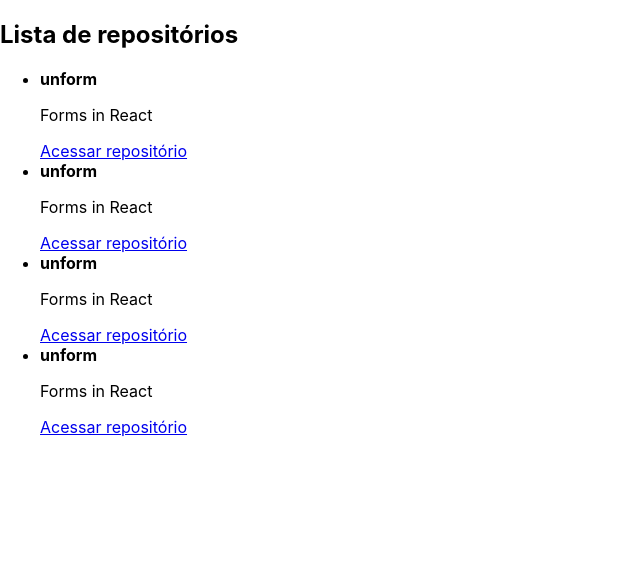
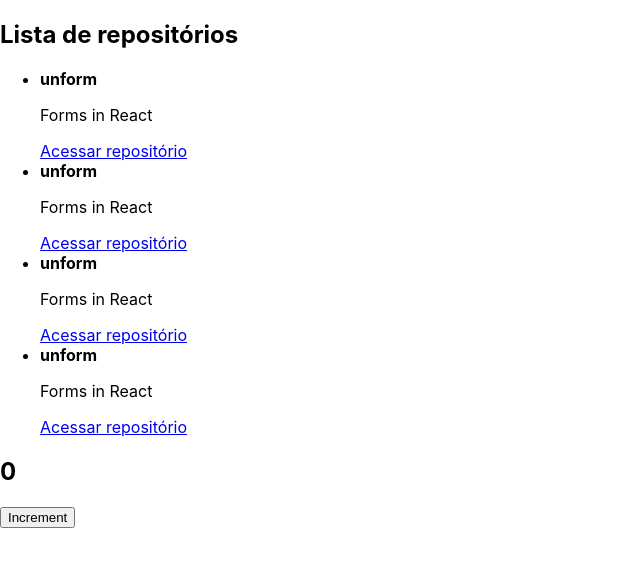
Before and after one commit to davidgoulart-dev/bootcamp-ignite-reactjs-base, a React (Create React App) app: page / in a window 1280 px wide. Shown: the top 566 px of the page, without its empty margins (0-640 px from the left). Built offline with nearby package versions, Linux system fonts and the light colour scheme.

Commit message:
Estado no React
Estudando sobre State no React

```diff
--- a/src/App.tsx
+++ b/src/App.tsx
@@ -1,12 +1,14 @@
 import React from 'react';
 
 import './App.css';
+import { Counter } from './components/Counter';
 import { RepositoryList } from './components/RepositoryList';
 
 function App() {
   return (
     <>
       <RepositoryList/>
+      <Counter/>
 
     </>
   );
--- /dev/null
+++ b/src/components/Counter.jsx
@@ -0,0 +1,17 @@
+export function Counter() {
+    let counter = 0;
+
+    function increment() {
+        console.log("incrementing");
+
+    }
+
+    return (
+        <div>
+            <h2>{counter}</h2>
+            <button type="button" onClick={increment}>
+                Increment
+            </button>
+        </div>
+    )
+}
```
